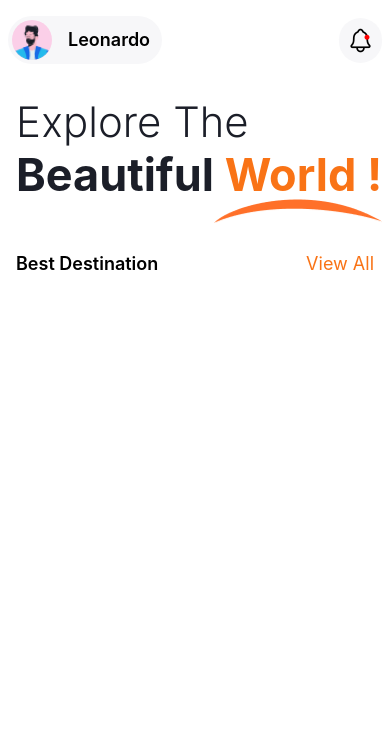
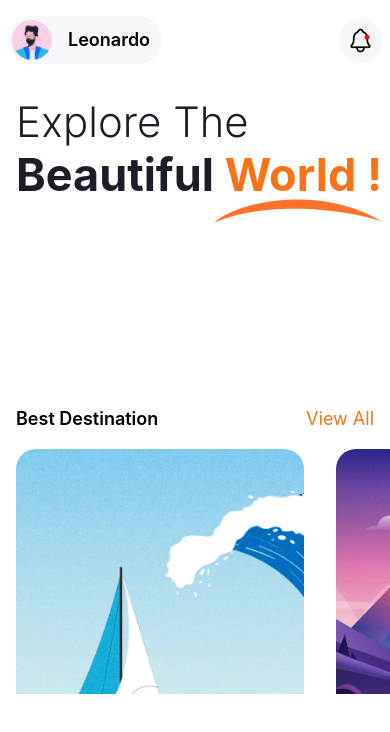
Before and after one commit to Orizaaaaa/travelnoob, a React Native app: screen /home in a window 390 px wide. Shown: the top 732 px of the page. Built offline with nearby package versions, Linux system fonts and the light colour scheme.

Commit message:
create caraosel

```diff
--- a/screens/home/HomeScreen.tsx
+++ b/screens/home/HomeScreen.tsx
@@ -1,10 +1,19 @@
-import { View, Text, ScrollView, TouchableOpacity, Image } from 'react-native'
-import React from 'react'
-import ButtonBack from '../../components/elements/buttonBack'
+import { View, Text, ScrollView, TouchableOpacity, Image, Dimensions, FlatList } from 'react-native'
+import React, { useRef } from 'react'
 import { Ionicons } from '@expo/vector-icons';
 import { Octicons } from '@expo/vector-icons';
+import { Slide } from '../../utils/caraosel';
+import { slidesAsset } from '../../utils/caraosel';
+import { SafeAreaView } from 'react-native-safe-area-context';
+import { StatusBar } from 'expo-status-bar';
 
+
+const { width, height } = Dimensions.get('window');
+
+const COLORS = { primary: '#282534', white: '#fff' };
 const HomeScreen = () => {
+    const ref: any = useRef();
+
 
     return (
         <ScrollView className='flex-1 py-4 bg-white' >
@@ -55,6 +64,18 @@ const HomeScreen = () => {
                 </TouchableOpacity>
             </View>
 
+            <SafeAreaView style={{ flex: 1 }}>
+                <View style={{ flex: 1 }}>
+                    <FlatList
+                        data={slidesAsset}
+                        horizontal
+                        pagingEnabled
+                        showsHorizontalScrollIndicator={false}
+                        keyExtractor={(item) => item.id}
+                        renderItem={({ item }) => <Slide item={item} />}
+                    />
+                </View>
+            </SafeAreaView>
 
 
         </ScrollView>
--- /dev/null
+++ b/utils/caraosel.tsx
@@ -0,0 +1,39 @@
+import { Dimensions, Image, StyleSheet, Text, View } from "react-native";
+const screenWidth = Math.round(Dimensions.get("window").width);
+
+export const Slide = ({ item }: any) => {
+    return (
+        <View className='flex-1  items-center justify-start m-4 ' >
+            <Image source={item?.image}
+                resizeMode="cover"
+                className="h-96 w-72 rounded-[20px] "
+            />
+        </View>
+    );
+};
+
+
+export const slidesAsset = [
+    {
+        id: '1',
+        image: require('../assets/images/onboard1.png'),
+        title: 'Life is short and the world is ',
+        textHero: <Text className="text-4xl font-Geometric underline text-orange-500" >wide</Text>,
+        subtitle: 'At friens tours and travel, we customize realible and truthworthy educational tours to destinations all over the world. ',
+    },
+    {
+        id: '2',
+        image: require('../assets/images/onboard2.png'),
+        title: 'It`s a big world out there go ',
+        textHero: <Text className="text-4xl font-Geometric underline text-orange-500" >explore</Text>,
+        subtitle: 'To get the best of your adventure you just need to leave and go where you like. we are waiting for you',
+    },
+    {
+        id: '3',
+        image: require('../assets/images/onboard3.png'),
+        title: 'People don`t take trips, trips take ',
+        textHero: <Text className="text-4xl font-Geometric underline text-orange-500" >People</Text>,
+        subtitle: 'To get the best of your adventure you just need to leave and go where you like. we are waiting for you ',
+    },
+
+];
```
